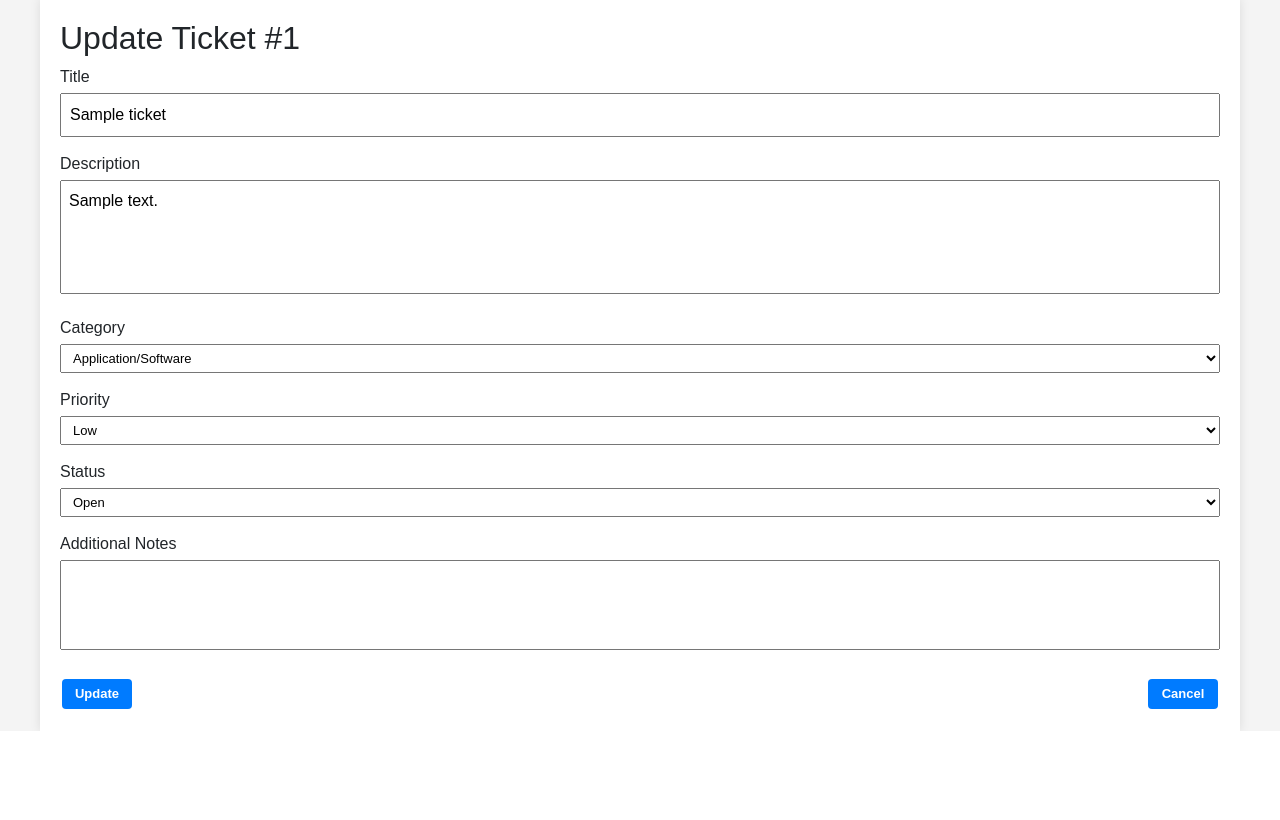
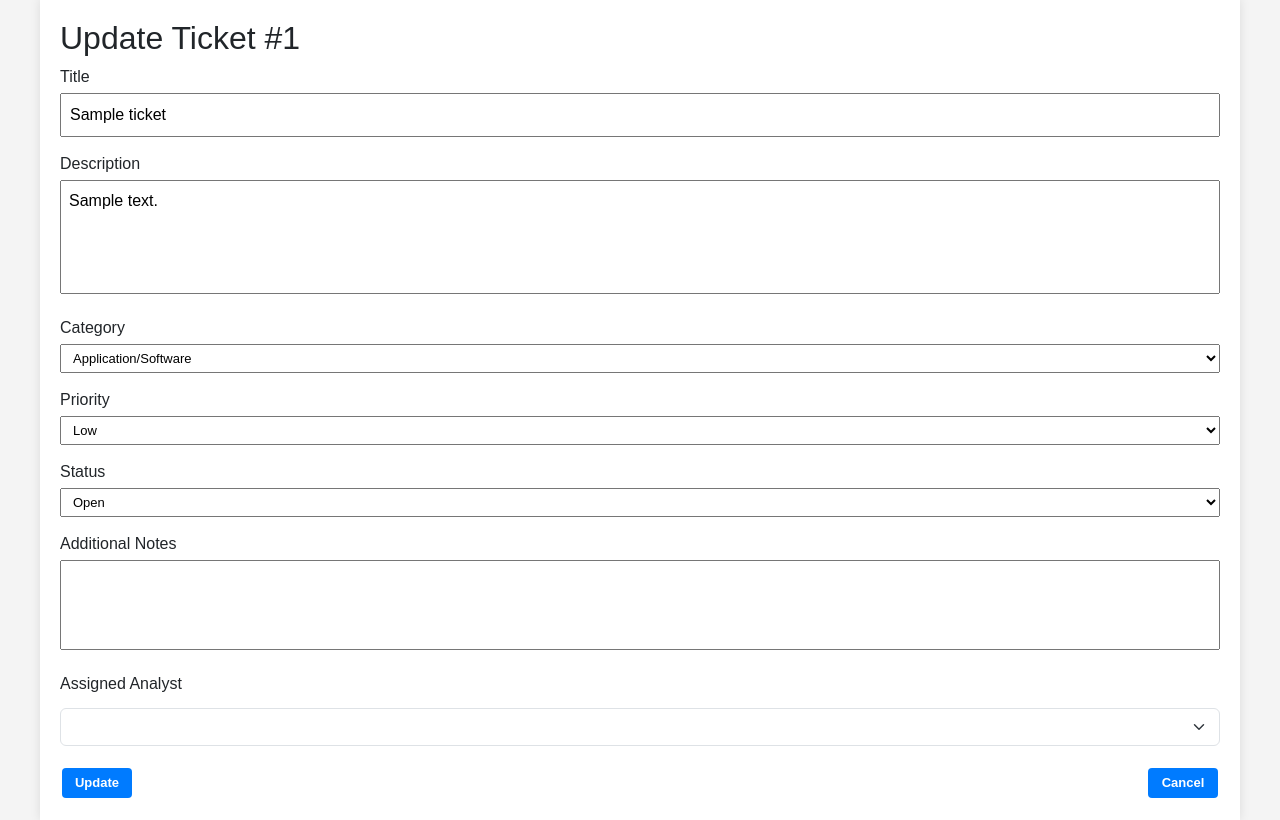
Before and after one commit to Sam-Bendelow/Ticket-Logging-System, a Flask app: page /update_ticket/1 in a window 1280 px wide. Shown: the part 75-895 px from the top of the page. Before the commit the page ends 806 px from the top, so only its background shows below. Run offline with Flask 3, Linux system fonts and the light colour scheme; a user stored in the database is signed in; tables that the repository leaves empty hold one stand-in row (values such as "Sample post"); lists and menus that the app fills with data are empty; some libraries are stand-ins or nearby versions.

Commit message:
Added functionality for admins and analysts to assign tickets

```diff
--- a/service_desk_app/app/forms.py
+++ b/service_desk_app/app/forms.py
@@ -58,4 +58,5 @@ class TicketForm(FlaskForm):
     priority = SelectField('Priority', choices=[('Low', 'Low'), ('Medium', 'Medium'), ('High', 'High')], validators=[DataRequired()])
     submit = SubmitField('Submit')
     status = SelectField('Status', choices=[('Open', 'Open'), ('In Progress', 'In Progress'), ('Resolved', 'Resolved')])
+    assigned_to = SelectField('Assigned Analyst', coerce=int)
     notes = TextAreaField('Additional Notes')
--- a/service_desk_app/app/models.py
+++ b/service_desk_app/app/models.py
@@ -22,7 +22,6 @@ class User(UserMixin, db.Model):
     assigned_tickets = db.relationship(
         'Ticket',
         foreign_keys='Ticket.assigned_to',
-        backref='assigned_user'
     )
 
     def set_password(self, password):
@@ -45,6 +44,7 @@ class Ticket(db.Model):
     status = db.Column(db.String(20), default='Open')
     user_id = db.Column(db.Integer, db.ForeignKey('user.id'), nullable=False)
     assigned_to = db.Column(db.Integer, db.ForeignKey('user.id'), nullable=True)
+    assigned_user = db.relationship('User', foreign_keys=[assigned_to])
     created_at = db.Column(db.DateTime, default=db.func.current_timestamp())
 
     notes = db.relationship('Note', back_populates='ticket', cascade='all, delete-orphan', order_by='Note.timestamp.desc()')
--- a/service_desk_app/app/templates/update_ticket.html
+++ b/service_desk_app/app/templates/update_ticket.html
@@ -44,6 +44,12 @@
         {{ form.notes(rows=3, cols=40) }}
     </div>
 
+    <div class="mb-3">
+        {{ form.assigned_to.label(class="form-label") }}
+        {{ form.assigned_to(class="form-select") }}
+    </div>
+
+
     <div style="display: flex; justify-content: space-between; margin-top: 20px">
         <button type="submit" class="btn-action">Update</button>
         <button type="button" class="btn-action" onclick="if (confirm('Are you sure you want to cancel updating this ticket?')) window.history.back();">Cancel</button>
```
Also changed, not shown: service_desk_app/app/routes/admin_routes.py (+7 -0 lines).
